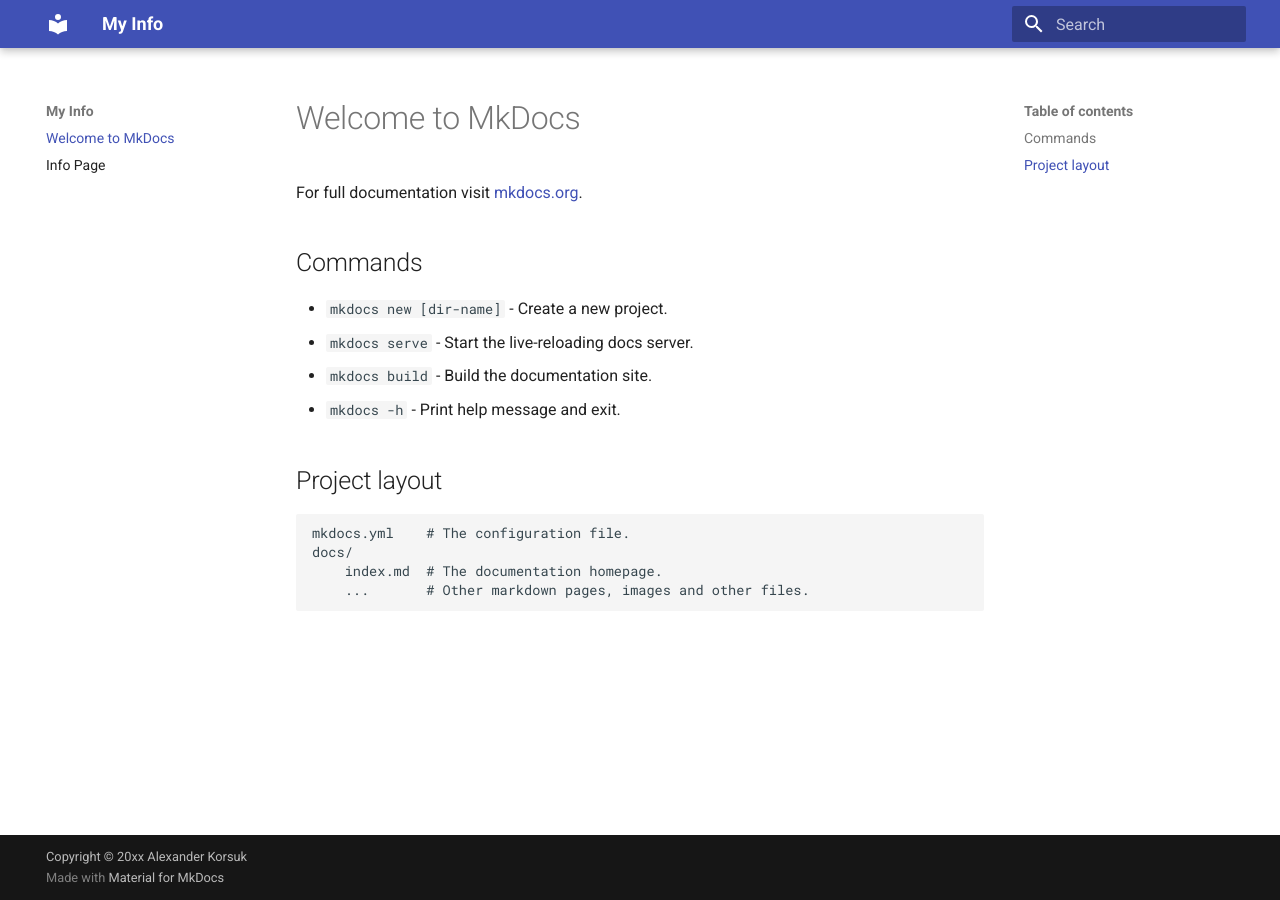
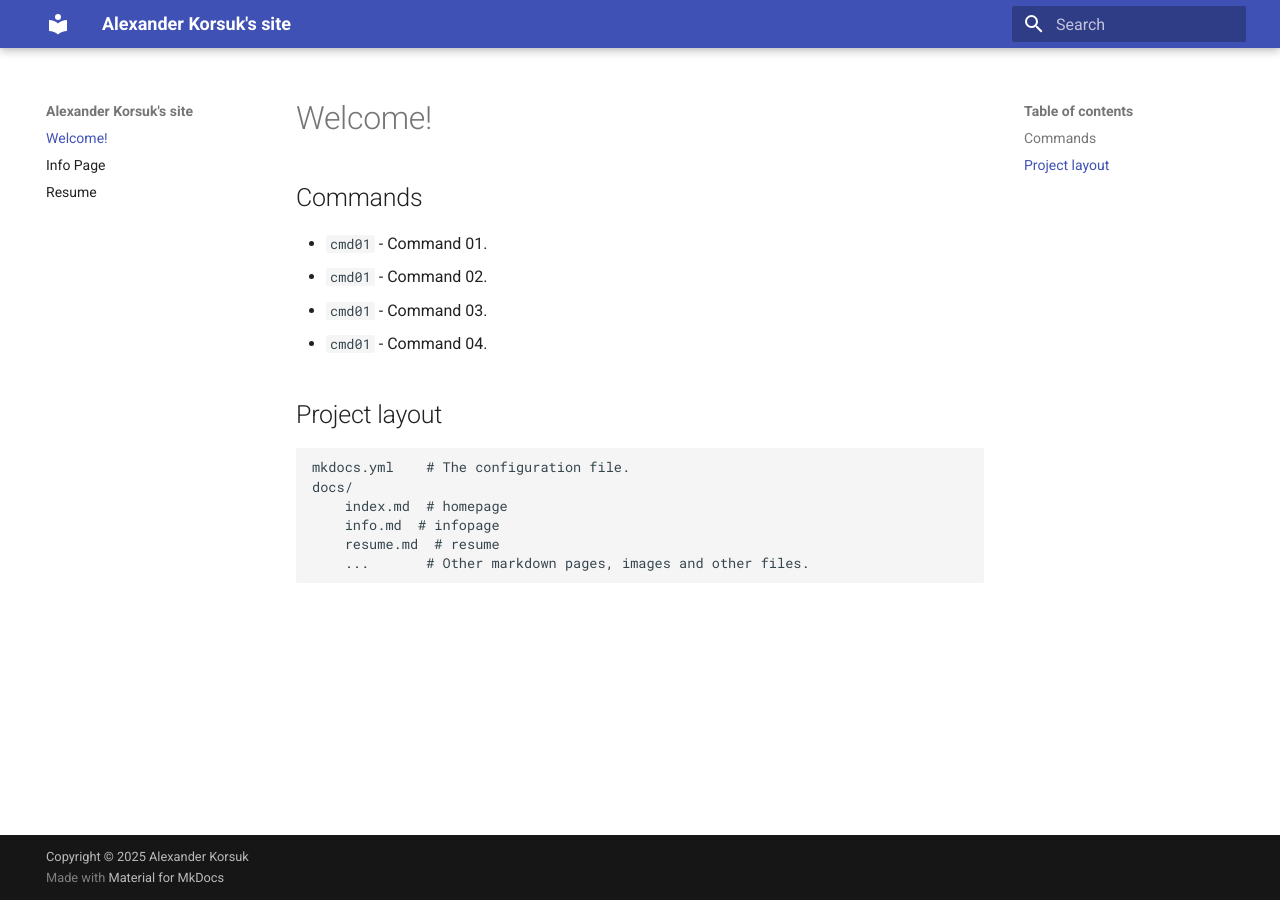
Before and after one commit to akorsuk/mkdocs, an MkDocs documentation site: the page built from docs/index.md, in a window 1280 px wide. Built offline with MkDocs 1.6.1 and Material for MkDocs 9.7.7, drawn with Linux system fonts in a browser that asks for light colours.

```diff
--- a/docs/index.md
+++ b/docs/index.md
@@ -1,17 +1,19 @@
-# Welcome to MkDocs
+# Welcome!
 
-For full documentation visit [mkdocs.org](https://www.mkdocs.org).
+
 
 ## Commands
 
-* `mkdocs new [dir-name]` - Create a new project.
-* `mkdocs serve` - Start the live-reloading docs server.
-* `mkdocs build` - Build the documentation site.
-* `mkdocs -h` - Print help message and exit.
+* `cmd01` - Command 01.
+* `cmd01` - Command 02.
+* `cmd01` - Command 03.
+* `cmd01` - Command 04.
 
 ## Project layout
 
     mkdocs.yml    # The configuration file.
     docs/
-        index.md  # The documentation homepage.
+        index.md  # homepage
+        info.md  # infopage
+        resume.md  # resume
         ...       # Other markdown pages, images and other files.
--- a/mkdocs.yml
+++ b/mkdocs.yml
@@ -1,9 +1,9 @@
-site_name: My Info
+site_name: Alexander Korsuk's site
 site_url: https://akorsuk/github.io/mkdocs/
 theme:
   name: material
 site_author: Alexander Korsuk
-copyright: Copyright © 20xx Alexander Korsuk
+copyright: Copyright © 2025 Alexander Korsuk
 markdown_extensions:
   - admonition
   - pymdownx.details
```
Also changed, not shown: docs/info.md (+5 -3 lines), docs/resume.md (added, +1 -0 lines).
